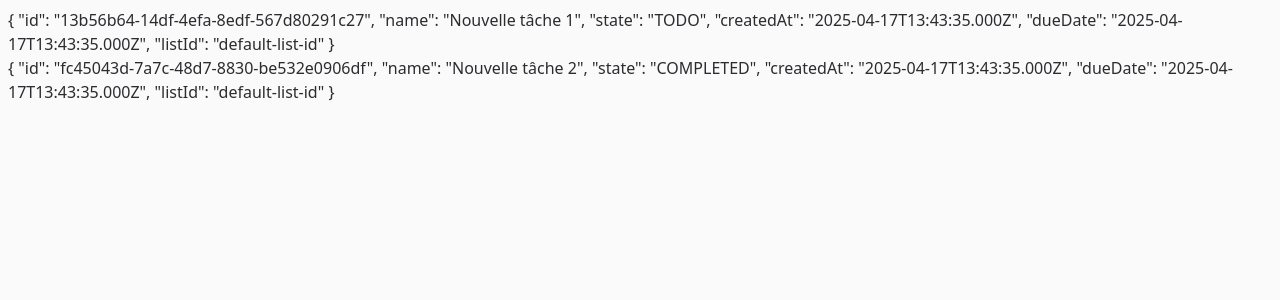
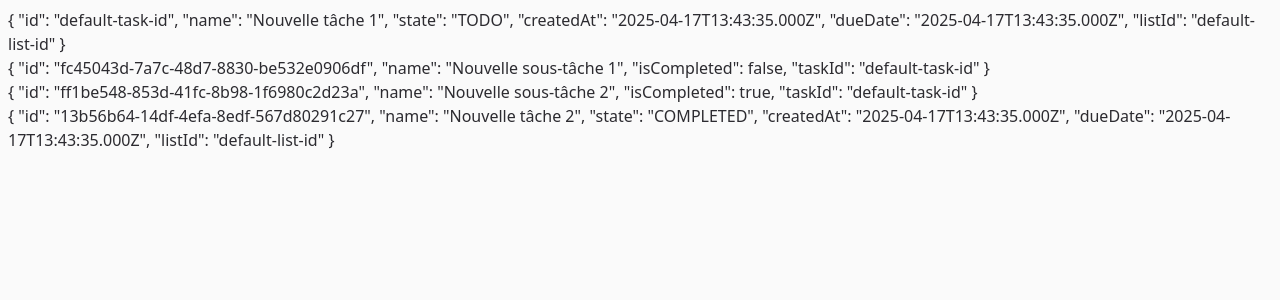
Before and after one commit to jermgn/TaskForge, a Vue app: page / in a window 1280 px wide. Shown: the top 300 px of the page. Built offline with nearby package versions, Linux system fonts and the light colour scheme; a web font is replaced by a local one.

Commit message:
feat(subtask): add SubTaskItem component

```diff
--- a/src/components/TaskItem.vue
+++ b/src/components/TaskItem.vue
@@ -1,13 +1,21 @@
 <script setup lang="ts">
+import { useSubTaskStore } from '../stores/SubTaskStore';
 import type { Task } from '../types/Task';
 
 defineProps<{
     task: Task,
 }>();
+
+const subTaskStore = useSubTaskStore();
+
+const { getSubtasksByTaskId } = subTaskStore;
 </script>
 
 <template>
     <div>{{ task }}</div>
+    <div v-for="subtask in getSubtasksByTaskId(task.id)" :key="subtask.id">
+        {{ subtask }}
+    </div>
 </template>
 
 <style scoped>
--- a/src/components/TaskList.vue
+++ b/src/components/TaskList.vue
@@ -8,7 +8,7 @@ const { getTasks } = taskStore;
 </script>
 
 <template>
-    <div v-for="task in getTasks">
+    <div v-for="task in getTasks" :key="task.id">
         <TaskItem :task="task" />
     </div>
 </template>
--- a/src/stores/SubTaskStore.ts
+++ b/src/stores/SubTaskStore.ts
@@ -1,6 +1,7 @@
 import { defineStore } from 'pinia';
 import { ref, computed } from 'vue';
 import type { SubTask } from '../types/SubTask';
+import { v4 as uuidv4 } from 'uuid';
 
 export const useSubTaskStore = defineStore('subtasks', () => {
 
@@ -19,12 +20,35 @@ export const useSubTaskStore = defineStore('subtasks', () => {
         if (subtask) subtask.isCompleted = !subtask.isCompleted;
     };
 
+    const getSubtasksByTaskId = (taskId: string) => {
+        return subtasks.value.filter(subtask => subtask.taskId === taskId);
+    };
+
     const getSubtasks = computed(() => subtasks.value);
+
+    const newSubtask1: SubTask = {
+        id: uuidv4(),
+        name: "Nouvelle sous-tâche 1",
+        isCompleted: false,
+        taskId: "default-task-id",
+    };
+
+    addSubtask(newSubtask1);
+
+    const newSubtask2: SubTask = {
+        id: uuidv4(),
+        name: "Nouvelle sous-tâche 2",
+        isCompleted: true,
+        taskId: "default-task-id",
+    };
+
+    addSubtask(newSubtask2);
 
     return {
         addSubtask,
         removeSubtask,
         toggleSubtask,
+        getSubtasksByTaskId,
         getSubtasks,
     };
 });
--- a/src/stores/TaskStore.ts
+++ b/src/stores/TaskStore.ts
@@ -19,7 +19,7 @@ export const useTaskStore = defineStore('tasks', () => {
     const getTasks = computed(() => tasks.value);
 
     const newTask1: Task = {
-        id: uuidv4(),
+        id: "default-task-id",
         name: 'Nouvelle tâche 1',
         state: TaskState.TODO,
         createdAt: new Date().toISOString(),
```
Also changed, not shown: src/components/SubTaskItem.vue (added, +13 -0 lines).
